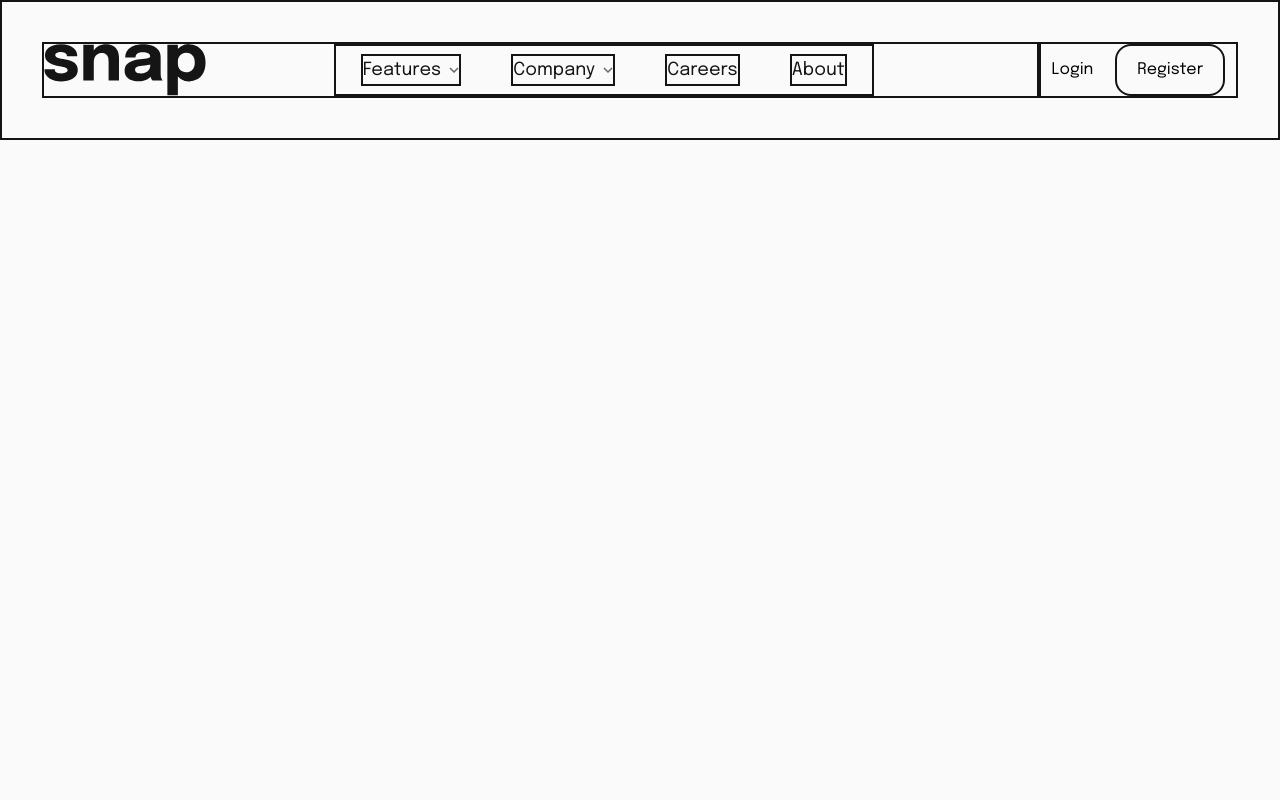
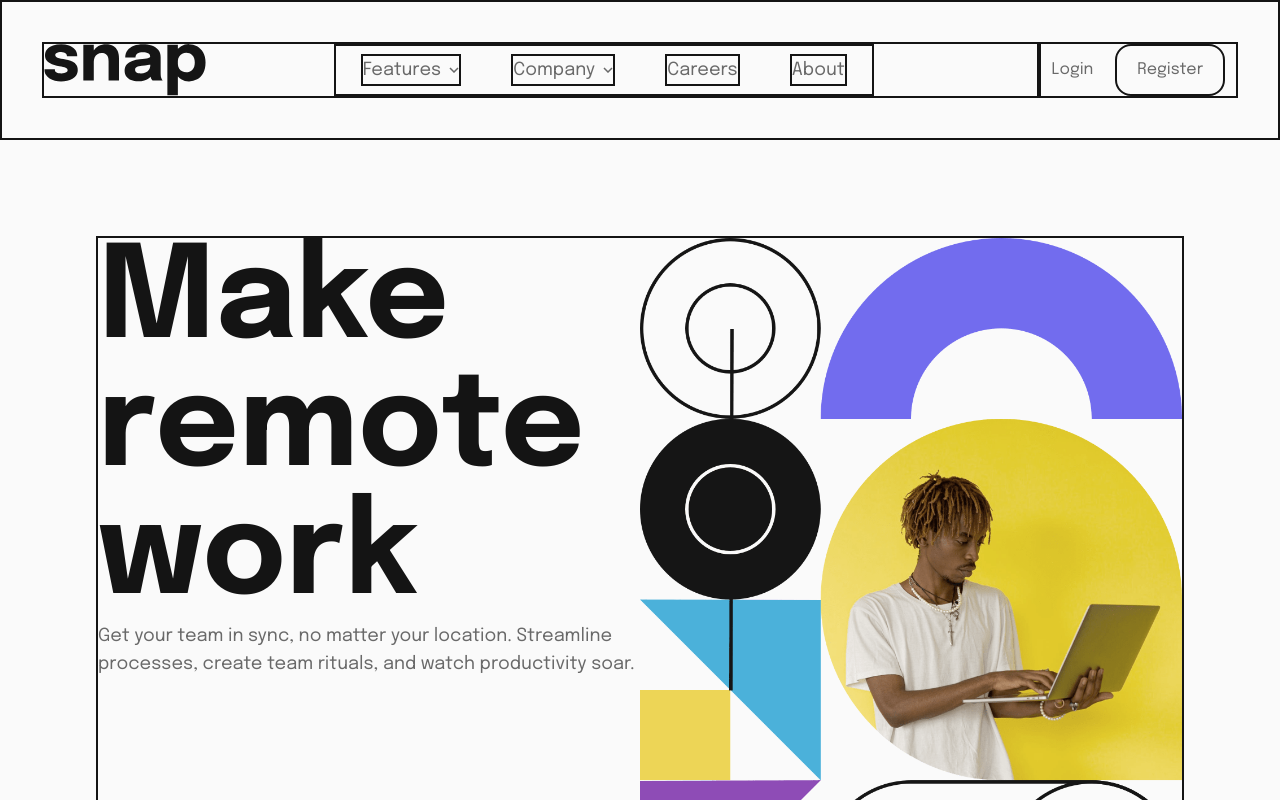
Before and after one commit to KazeemOluwanifemi/snap-site, a React (Vite) app: page / in a window 1280 px wide. Shown: the top 800 px of the page. Built offline with nearby package versions, Linux system fonts and the light colour scheme.

Commit message:
created new component, made adjustments to them

```diff
--- a/src/App.tsx
+++ b/src/App.tsx
@@ -1,10 +1,13 @@
 // import React from "react";
 import Navbar from './components/navbar.tsx';
+// import Button from './components/button.tsx';
+import Main from './components/main.tsx';
 
 export default function App() {
   return (
     <main className="font-epilogue">
       <Navbar></Navbar>
+      <Main></Main>
     </main>
   )
 }
--- /dev/null
+++ b/src/components/button.tsx
@@ -0,0 +1,5 @@
+export default function Button(){
+    return <button className="bg-almost-black font-epilogue font-medium text-almost-white px-6 py-3 border-solid border-almost-black hover:bg-almost-white hover:text-almost-black hover:border rounded-2xl">
+        Learn more
+    </button>
+}
--- /dev/null
+++ b/src/components/main.tsx
@@ -0,0 +1,10 @@
+export default function Main(){
+    return <div className="border-solid border-2 border-almost-black m-24 flex flex-row justify-center">
+        <div className="main-text w-1/2">
+            <h1 className="font-bold text-almost-black text-9xl">Make remote work</h1>
+            <p className="text-lg text-medium-gray">Get your team in sync, no matter your location.
+            Streamline processes, create team rituals, and watch productivity soar.</p>
+        </div>
+        <img src="/proj-assets/images/image-hero-desktop.png" className="w-1/2"></img>
+    </div>
+}
--- a/src/components/navbar.tsx
+++ b/src/components/navbar.tsx
@@ -1,10 +1,10 @@
 // import React from 'react';
 
 export default function Navbar(){
-    return<header className='p-10 flex justify-between border-solid border-2 border-almost-black'>
+    return<header className='p-10 flex justify-between border-solid border-2 border-almost-black text-medium-gray'>
         <div className='nav-nd-logo border-solid border-2 border-almost-black flex flex-start w-5/6 gap-32'>
             <img src='/proj-assets/images/logo.svg'></img>
-            <nav className='text-lg w-w-navbar text-almost-black flex justify-around border-solid border-2 border-almost-black items-center'>
+            <nav className='text-lg w-w-navbar flex justify-around border-solid border-2 border-almost-black items-center'>
                 <button className='flex items-center gap-2 border-solid border-2 border-almost-black'>
                     <a href='#'>Features</a>
                     <img src='/proj-assets/images/icon-arrow-down.svg'></img>
```
